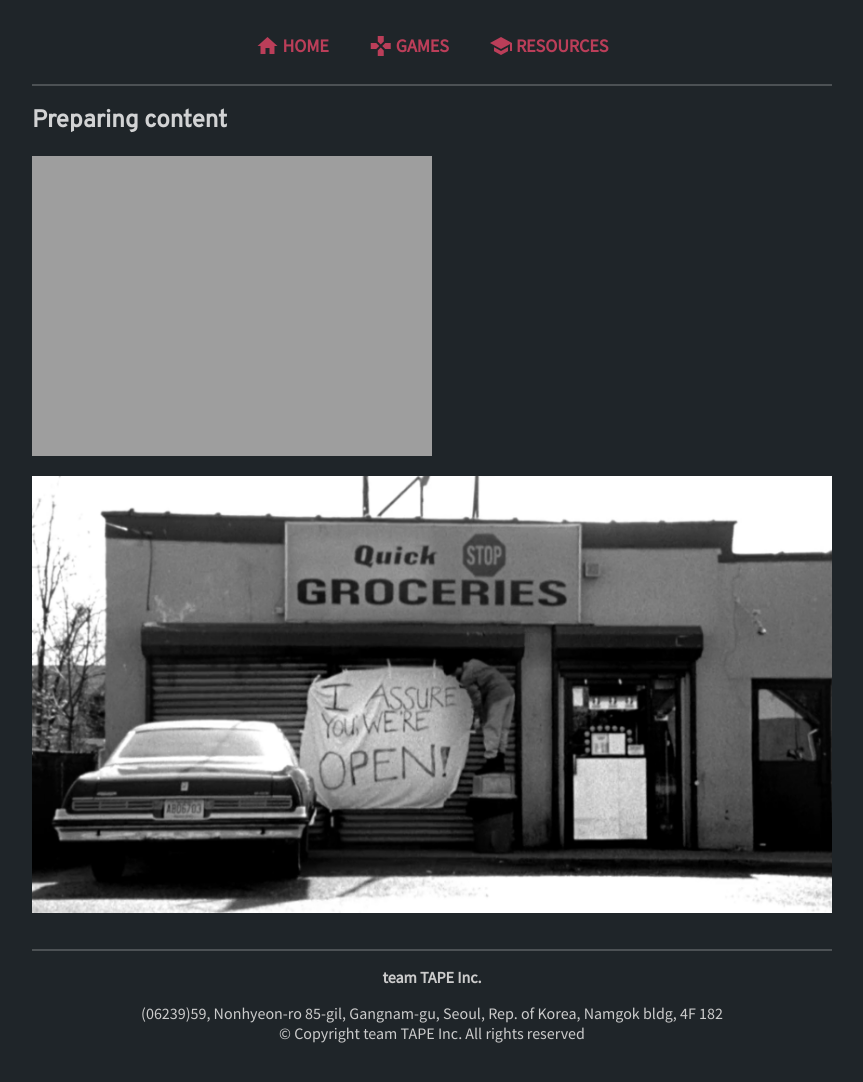
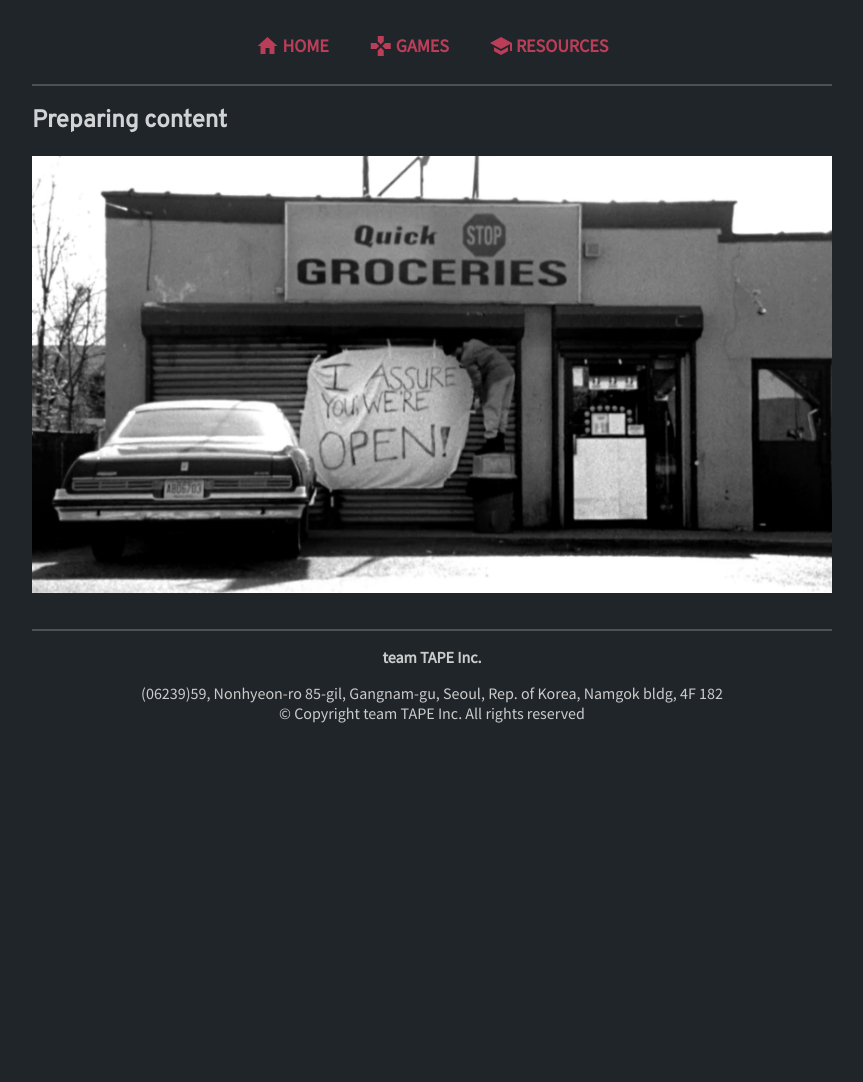
Before and after one commit to team-TAPE/team-tape.com, a Jekyll site: the page built from _posts/resources/2020-11-20-Preparing-content.md, in a window 1280 px wide and 1115 px high. Shown: the top 1082 px of the window, without its empty margins (208-1071 px from the left). Built offline with Jekyll 4.4.1, drawn with Linux system fonts in a browser that asks for light colours.

Commit message:
Update 2020-11-20-Preparing-content.md

```diff
--- a/_posts/resources/2020-11-20-Preparing-content.md
+++ b/_posts/resources/2020-11-20-Preparing-content.md
@@ -5,6 +5,5 @@ date: 2020-11-20 19:20:19 -0500
 categories: resources
 author: hyeon
 ---
-![Open! Image]({{ site.url }}\media\post_content\open.PNG =800x)
 
 <img src="{{ site.url }}\media\post_content\open.PNG" width="800" />
```
